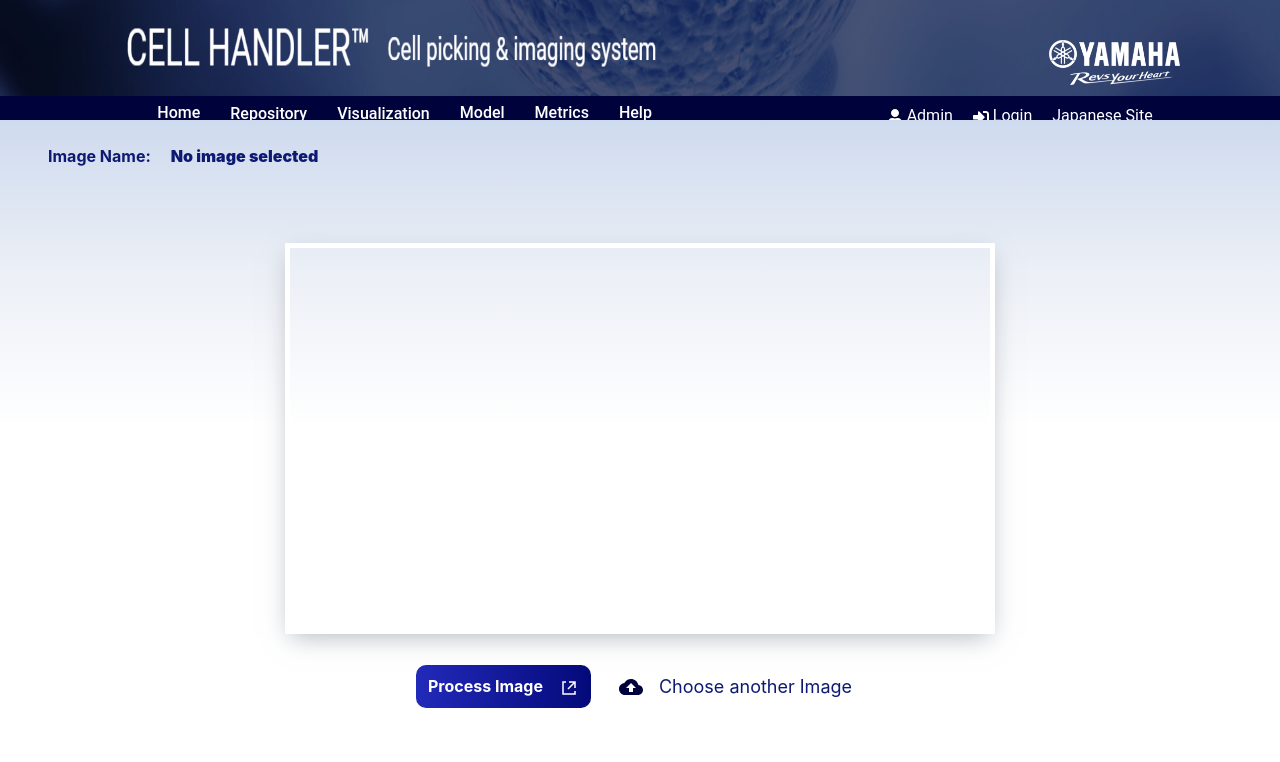
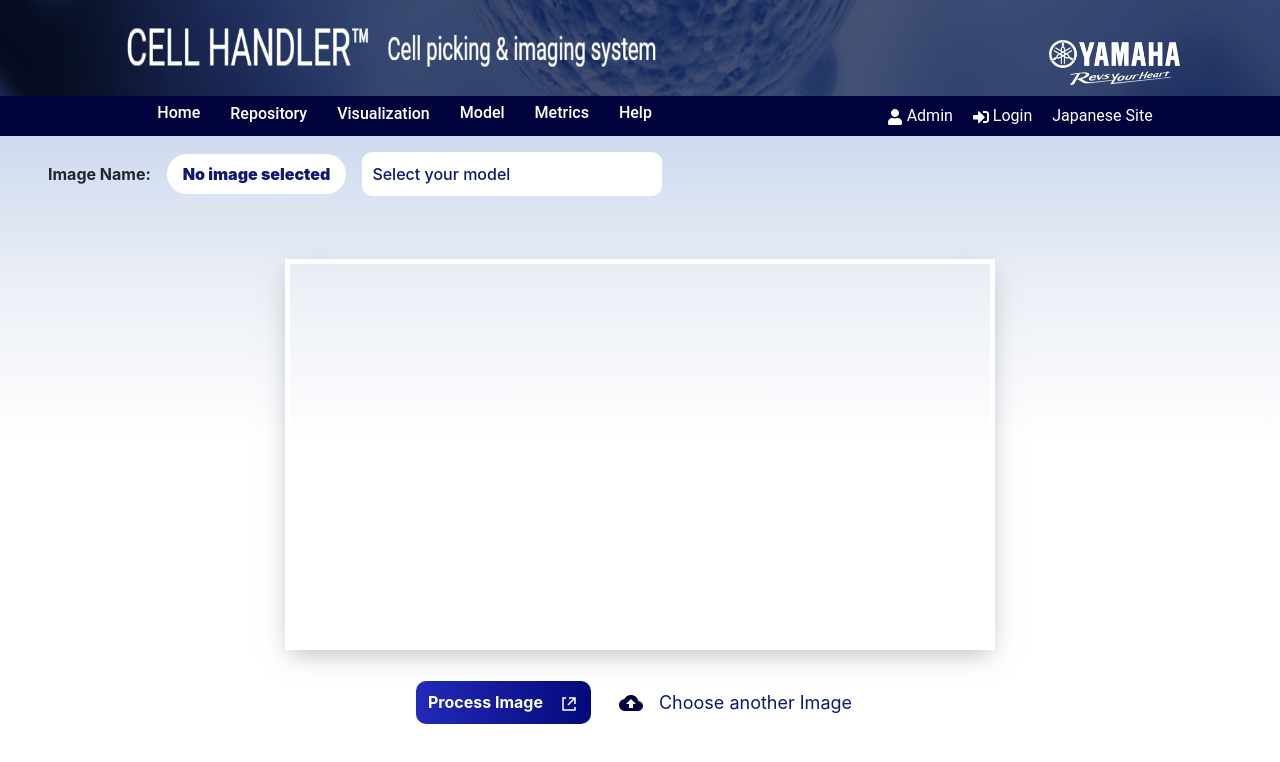
Before and after one commit to vinayakb-ymsli/MDB_WEBAPP, a React (Create React App) app: page /process in a window 1280 px wide. Shown: the top 762 px of the page. Built offline with nearby package versions, Linux system fonts and the light colour scheme.

Commit message:
added drop down in processp age

```diff
--- a/src/components/Navbar.js
+++ b/src/components/Navbar.js
@@ -75,10 +75,10 @@
                 <a href="#">Analytics</a>
                 <a href="#">Structure</a>
                 <a href="#">History</a>
-                <a href="/projects">Add a Repository</a>
-                <a href="#">Delete a Repository</a>
-                <a href="#">Update a Repository</a>
-                <a href="#">Filter a Repository</a>
+                <a href="/projects">View Clients</a>
+                <a href="#">Add Client</a>
+                <a href="#">View Projects</a>
+                <a href="#">Add Project</a>
                 <a href="#">Search a Repository</a>
               </div>
             </div>
--- a/src/components/ProcessPage.js
+++ b/src/components/ProcessPage.js
@@ -14,20 +14,33 @@
 
 const ProcessPage = () => {
   const { state } = useLocation();
-  try{
-    if (state.data == null){
-      var image = sessionStorage.getItem('image');
+  try {
+    if (state.data == null) {
+      var image = sessionStorage.getItem("image");
+    } else {
+      var image = state.data;
+      sessionStorage.setItem("image", image);
     }
-    else{
-      var image = state.data;
-      sessionStorage.setItem('image', image);
+  } catch {
+    var image = null;
   }
-  }
-  catch{
-    var image = null
-  }
+  const modelsList = [
+    { id: 0, label: "Istanbul, TR (AHL)" },
+    { id: 1, label: "Paris, FR (CDG)" },
+  ];
+  const [isProcessPageOpen, setProcessPageOpen] = useState(false);
+  const [processPageItems, setProcessPageItems] = useState(modelsList);
+  const [selectedProcessPageItem, setSelectedProcessPageItem] = useState(null);
 
+  const toggleProcessPageDropdown = () =>
+    setProcessPageOpen(!isProcessPageOpen);
 
+  const handleProcessPageItemClick = (id) => {
+    selectedProcessPageItem === id
+      ? setSelectedProcessPageItem(null)
+      : setSelectedProcessPageItem(id);
+    setProcessPageOpen(!isProcessPageOpen);
+  };
   const [uploadedImage, setUploadedImage] = useState(image);
   const [processedImage, setProcessedImage] = useState(null);
   const [isLoading, setIsLoading] = useState(false);
@@ -167,12 +180,57 @@
           </div>
         </div>
       )}
-      <div className="project">
+      <div className="project-process">
         Image Name:{" "}
-        <div className="project-name">
+        <div className="project-name-process">
           {uploadedImage ? uploadedImage.name : "No image selected"}
         </div>
+        {(!isLoading && togglePreview)  && (
+         <div className="process-page-dropdown-wrapper">
+          <div className="process-page-dropdown">
+            <div
+              className="process-page-dropdown-header"
+              onClick={toggleProcessPageDropdown}
+            >
+              {selectedProcessPageItem !== null
+                ? processPageItems.find(
+                    (item) => item.id === selectedProcessPageItem
+                  ).label
+                : "Select your model"}
+              <i
+                className={`fa fa-chevron-right process-page-icon ${
+                  isProcessPageOpen && "process-page-open"
+                }`}
+              ></i>
             </div>
+            <div
+              className={`process-page-dropdown-body ${
+                isProcessPageOpen && "process-page-open"
+              }`}
+            >
+              {processPageItems.map((item) => (
+                <div
+                  className="process-page-dropdown-item"
+                  onClick={() => handleProcessPageItemClick(item.id)}
+                  key={item.id}
+                >
+                  <span
+                    className={`process-page-dropdown-item-dot ${
+                      item.id === selectedProcessPageItem &&
+                      "process-page-selected"
+                    }`}
+                  >
+                    •{" "}
+                  </span>
+                  {item.label}
+                </div>
+              ))}
+            </div>
+          </div>
+        </div>)}
+
+      </div>
+
       {processedImage && (
         <div className="toggles">
           <label className="toggles-label">
@@ -291,7 +349,6 @@
         // onMouseEnter={handleMouseEnter}
         // onMouseLeave={handleMouseLeave}
       >
-
         {togglePreview ? (
           <div className="image-container">
             {uploadedImage && (
@@ -341,7 +398,9 @@
               </div>
             ) : (
               <>
-              {(selectedOption=="slider")&& ( <><div
+                {selectedOption == "slider" && (
+                  <>
+                    <div
                       className="fullscreenLeft"
                       onClick={() => toggleFullscreen("input")}
                     >
@@ -363,17 +422,24 @@
                       handleColor="rgb(0, 3, 59)"
                       handleBackgroundColor="white"
                     />
-              </>)}
-              {(selectedOption=="input")&& ( <><img
+                  </>
+                )}
+                {selectedOption == "input" && (
+                  <>
+                    <img
                       src={URL.createObjectURL(uploadedImage)}
                       style={{ width: 700, height: 390 }}
                     />
-              </>)}
-              {(selectedOption=="processed")&& ( <><img
+                  </>
+                )}
+                {selectedOption == "processed" && (
+                  <>
+                    <img
                       src={processedImage}
                       style={{ width: 700, height: 390 }}
                     />
-              </>)}
+                  </>
+                )}
               </>
             )}
             {/* {isLoading && (
--- a/src/components/login.js
+++ b/src/components/login.js
@@ -36,6 +36,7 @@
     // For now, let's just log the email
     console.log("Reset password email sent to:", email);
     setShowNotification(true);
+    setShowForgotPassword(false)
   };
   const closeNotification = () => {
     setShowNotification(false);
--- a/src/styles/ProcessPage.css
+++ b/src/styles/ProcessPage.css
@@ -9,6 +9,7 @@
 .main {
   display: flex;
   /* position: relative; */
+  margin-top: 1rem;
   height: 74vh;
   padding-top: 5rem;
   display: flex;
@@ -102,12 +103,12 @@
   font-weight: bold;
 }
 
-.project {
+.project-process {
   /* background-color: rgb(13, 25, 114); */
   font-weight: bolder;
   display: flex;
   max-width: fit-content;
-  color: rgb(13, 25, 114);
+  /* color: rgb(13, 25, 114); */
   /* color: white; */
   padding-top: 0.5rem;
   padding-bottom: 0.5rem;
@@ -123,15 +124,18 @@
   justify-content: space-between;
 }
 
-.project-name {
-  /* background-color: white; */
+.project-name-process {
+  background-color: white;
+  display: flex;
+  justify-content: center;
+  align-items: center;
   color: rgb(13, 25, 114);
   font-weight: bolder;
   padding-top: 0.5rem;
   padding-bottom: 0.5rem;
   padding-left: 1rem;
   padding-right: 1rem;
-  /* border-radius: 7rem; */
+  border-radius: 7rem;
   /* position: absolute; */
   /* min-width: fit-content; */
 }
@@ -338,3 +342,81 @@
 		margin: 7px
 	} */
 }
+/* body {
+  background-color: #FAC945;
+  justify-content: center;
+  display: flex;
+  height: 100vh;
+  margin-top: 150px;
+  font-size: 17px;
+  color: #4B4D54;
+  overflow: hidden;
+  font-family: 'Source Sans Pro', sans-serif;
+} */
+.process-page-dropdown-wrapper{
+  display: flex;
+  justify-content: left;
+  /* width: 100%; */
+  /* padding-left: 3rem; */
+  color: rgb(13, 25, 114);
+  font-weight: 550;
+}
+.process-page-dropdown {
+  width: 300px;
+  border-radius:10px 10px 10px 10px;
+  /* box-shadow: 0 10px 25px rgba(0,0,0,.1); */
+  background-color: rgb(255, 255, 255);
+
+}
+
+.process-page-dropdown-header {
+  padding: 10px;
+  cursor: pointer;
+  display: flex;
+  justify-content: space-between;
+  align-items: center;
+}
+
+.process-page-dropdown-body {
+  padding: 5px;
+  border-top: 1px solid #E5E8EC;
+  display: none;
+  position: absolute;
+  width: 300px;
+  border-radius: 0px 0px 10px 10px;
+  /* box-shadow: 0 10px 25px rgba(0,0,0,.1); */
+  background-color: white;
+}
+
+.process-page-dropdown-body.process-page-open {
+  display: block;
+}
+
+.process-page-dropdown-item {
+  padding: 8px;
+}
+
+.process-page-dropdown-item:hover {
+  cursor: pointer;
+}
+
+.process-page-dropdown-item-dot {
+  opacity: 0;
+  color: #91A5BE;
+  transition: all .2s ease-in-out;
+}
+
+.process-page-dropdown-item-dot.process-page-selected {
+  opacity: 1;
+}
+
+.process-page-icon {
+  font-size: 13px;
+  color: #91A5BE;
+  transform: rotate(0deg);
+  transition: all .2s ease-in-out;
+}
+
+.process-page-icon.process-page-open {
+  transform: rotate(90deg);
+}
```
Lines whose indentation alone changed are shown as unchanged.
